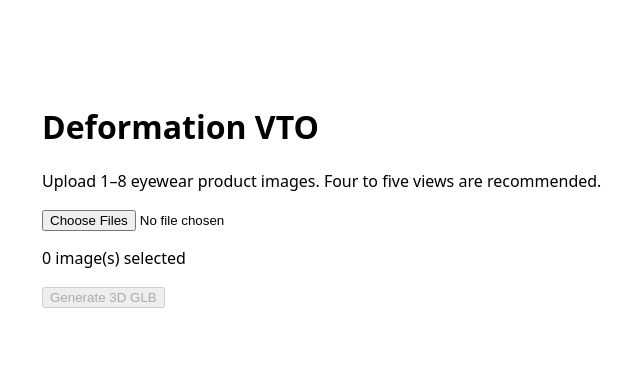
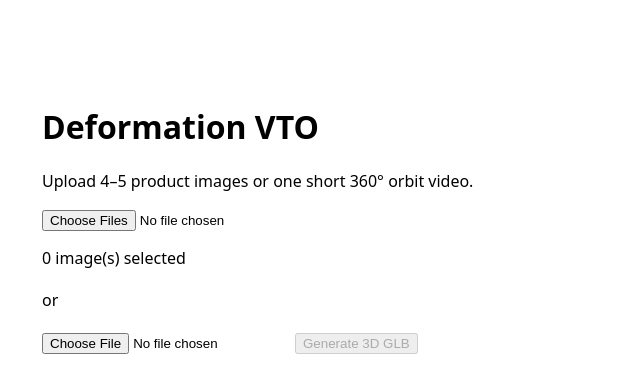
Before and after one commit to milanbpatel90-a11y/deformation, a Next.js app in the folder dashboard/: page / in a window 1280 px wide. Shown: the top 392 px of the page, without its empty margins (218-858 px from the left). Built offline with nearby package versions, Linux system fonts and the light colour scheme; no server answers.

Commit message:
feat: support image and orbit-video job ingestion

```diff
--- a/dashboard/app/page.tsx
+++ b/dashboard/app/page.tsx
@@ -1,20 +1,34 @@
 "use client";
+
 import {useState} from "react";
 import {useRouter} from "next/navigation";
 
 const API=process.env.NEXT_PUBLIC_API||"http://localhost:8000";
 
 export default function Home(){
- const [files,setFiles]=useState<File[]>([]); const [busy,setBusy]=useState(false); const router=useRouter();
+ const [files,setFiles]=useState<File[]>([]);
+ const [video,setVideo]=useState<File|null>(null);
+ const [busy,setBusy]=useState(false);
+ const router=useRouter();
  async function submit(){
-  if(!files.length)return; setBusy(true); const fd=new FormData(); files.forEach(f=>fd.append("images",f));
-  const r=await fetch(API+"/api/jobs",{method:"POST",body:fd}); if(!r.ok){setBusy(false);alert(await r.text());return}
-  const j=await r.json(); router.push("/job/"+j.job_id);
+  if(!files.length&&!video)return;
+  setBusy(true);
+  const fd=new FormData();
+  if(video) fd.append("video",video); else files.forEach(f=>fd.append("images",f));
+  try{
+   const r=await fetch(API+"/api/jobs",{method:"POST",body:fd});
+   if(!r.ok)throw new Error(await r.text());
+   const j=await r.json(); router.push("/job/"+j.job_id);
+  }catch(e:any){alert(e?.message||"Upload failed");setBusy(false);}
  }
  return <main style={{maxWidth:760,margin:"60px auto",padding:24}}>
-  <h1>Deformation VTO</h1><p>Upload 1–8 eyewear product images. Four to five views are recommended.</p>
-  <input type="file" accept="image/*" multiple onChange={e=>setFiles(Array.from(e.target.files||[]))}/>
+  <h1>Deformation VTO</h1>
+  <p>Upload 4–5 product images or one short 360° orbit video.</p>
+  <input type="file" accept="image/*" multiple disabled={!!video} onChange={e=>setFiles(Array.from(e.target.files||[]).slice(0,8))}/>
   <p>{files.length} image(s) selected</p>
-  <button disabled={busy||!files.length} onClick={submit}>{busy?"Uploading…":"Generate 3D GLB"}</button>
+  <div style={{margin:"20px 0"}}>or</div>
+  <input type="file" accept="video/*" disabled={files.length>0} onChange={e=>setVideo(e.target.files?.[0]||null)}/>
+  {video&&<p>Video: {video.name}</p>}
+  <button disabled={busy||(!files.length&&!video)} onClick={submit}>{busy?"Uploading…":"Generate 3D GLB"}</button>
  </main>
 }
```
